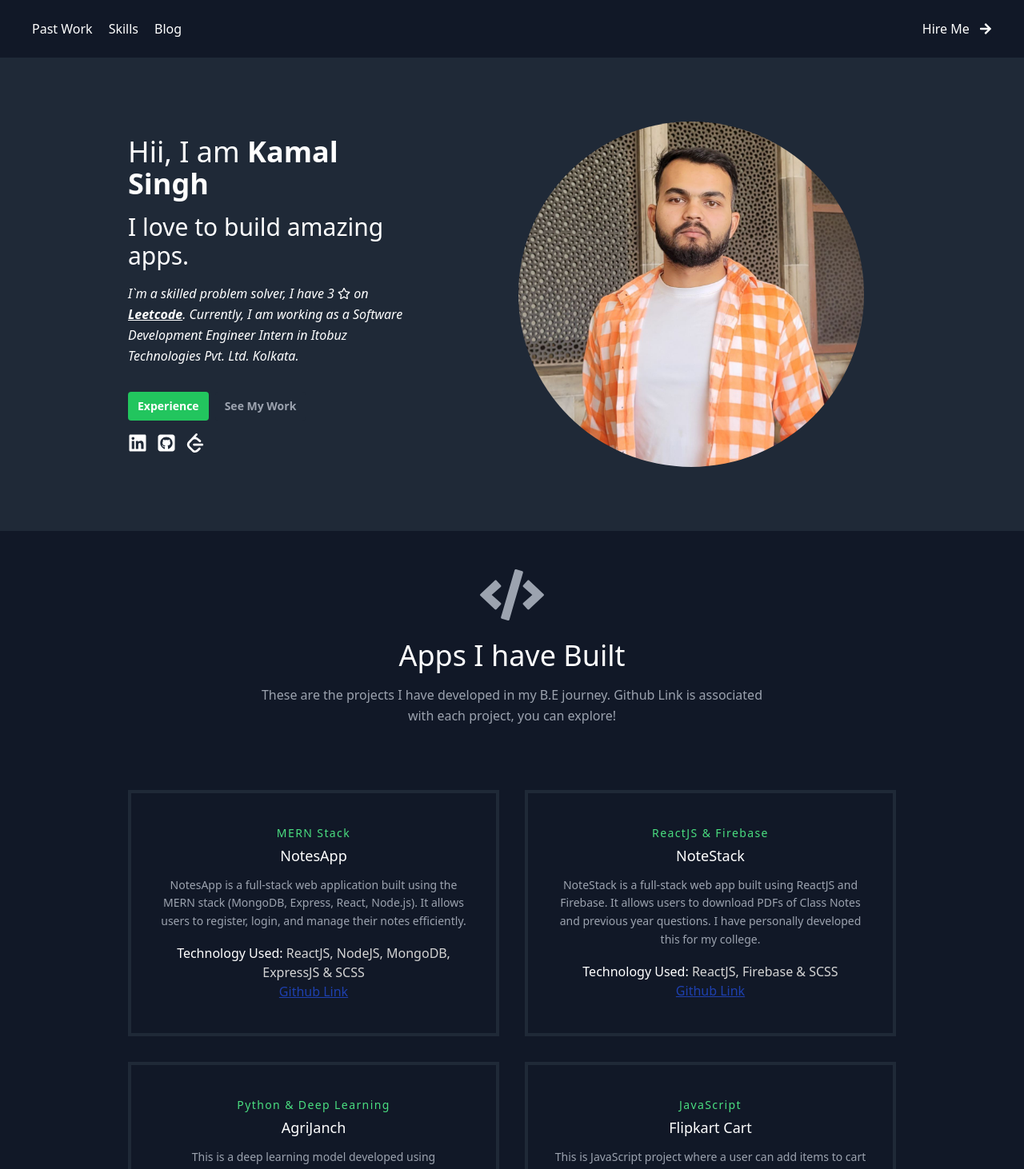
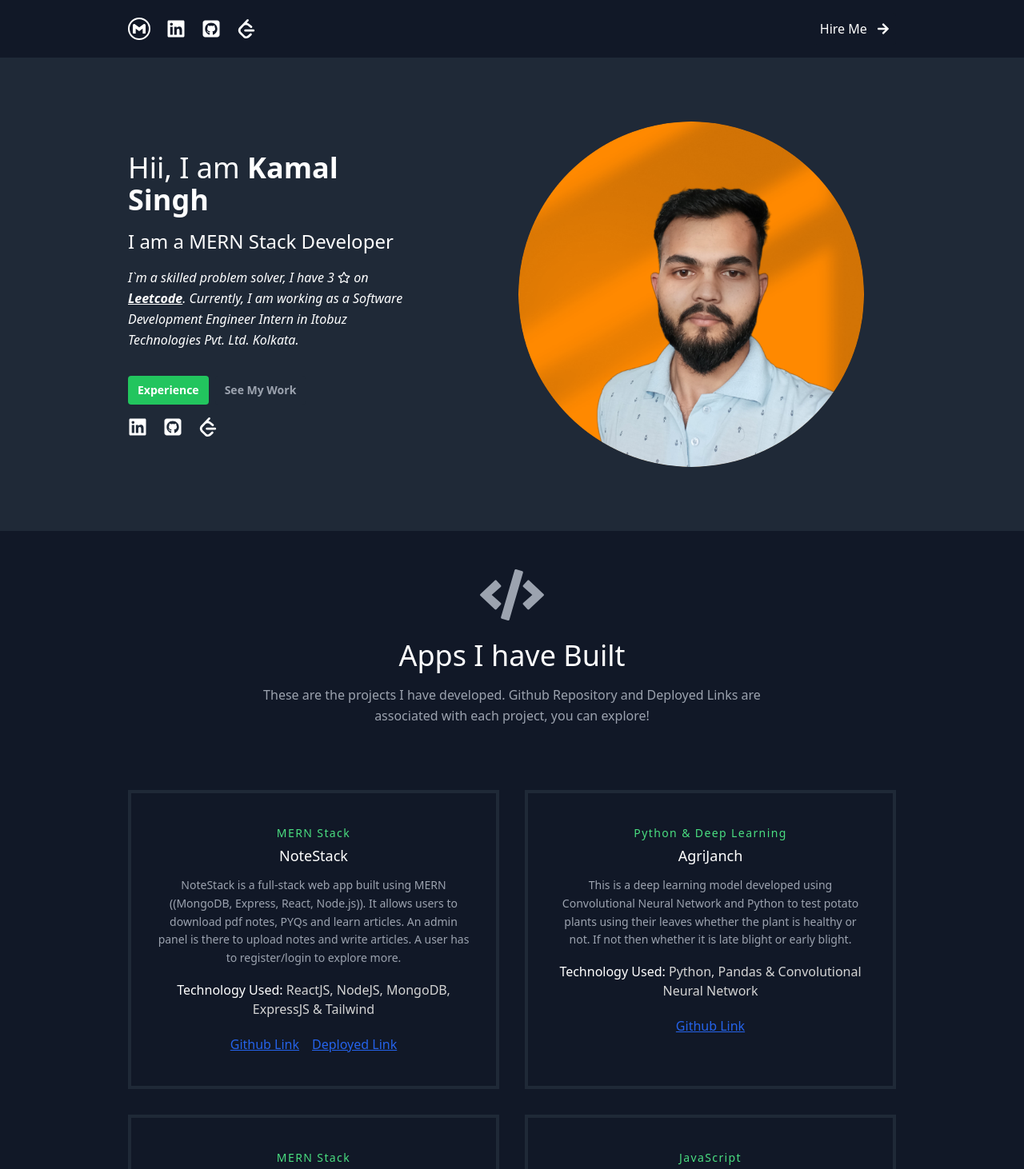
Before and after one commit to kamal-singh819/my-portfolio, a React (Vite) app: page / in a window 1280 px wide. Shown: the top 1462 px of the page at 80% size. Built offline with nearby package versions, Linux system fonts and the light colour scheme.

Commit message:
profile photo updated, notestack updated

```diff
--- a/src/components/About.jsx
+++ b/src/components/About.jsx
@@ -1,4 +1,4 @@
-import myPhoto from '../assets/profile.jpg';
+import myPhoto from '../assets/profile2.png';
 import { FaRegStar } from "react-icons/fa";
 import SocialMedia from './SocialMedia';
 import { leetcodeURL } from '../data';
@@ -6,11 +6,11 @@
 const About = () => {
   return (
     <section id="about" className='bg-gray-800'>
-      <div className="container mx-auto flex px-2 sm:px-10 xl:px-40 py-10 md:flex-row flex-col items-center ">
+      <div className="container mx-auto flex px-2 sm:px-10 xl:px-40 py-10 md:flex-row flex-col-reverse items-center ">
         <div className=" lg:flex-grow md:w-1/2 lg:pr-24 md:pr-16 flex flex-col md:items-start md:text-left mb-16 md:mb-0 items-center text-center" data-aos="fade-up">
           <div className="">
             <h1 className='title-font sm:text-4xl text-3xl mb-4 font-medium text-white'>Hii, I am <span className='font-bold'> Kamal Singh </span> </h1>
-            <p className='title-font sm:text-3xl text-2xl mb-4 font-medium text-white'>I love to build amazing apps. </p>
+            <p className='title-font text-2xl mb-4 font-medium text-white'>I am a MERN Stack Developer </p>
           </div>
           <p className="mb-8 leading-relaxed text-white italic">
             I`m a skilled problem solver, I have 3 <FaRegStar className='text-white inline-flex mb-1' /> on <a className='font-bold underline' href={leetcodeURL}> Leetcode</a>. Currently, I am working as a Software Development Engineer Intern in Itobuz Technologies Pvt. Ltd. Kolkata.
--- a/src/components/Navbar.jsx
+++ b/src/components/Navbar.jsx
@@ -1,17 +1,18 @@
 import { FaArrowRight } from "react-icons/fa";
+import { SiGmail } from "react-icons/si";
 import { resumeURL } from "../data";
+import SocialMedia from "./SocialMedia";
 
 const Navbar = () => {
   return (
-    <header className="bg-gray-900 md:sticky top-0 z-10">
-      <div className="container flex flex-row items-center justify-between px-3 sm:px-10 py-6">
+    <header className="bg-gray-900 md:sticky top-0 left-0 right-0 z-10">
+      <div className="flex items-center justify-between px-3 sm:px-10 xl:px-[10rem] py-4">
         <nav className="flex items-center justify-center gap-5">
-          <a href="#projects" className=" text-white"> Past Work </a>
-          <a href="#skills" className=" text-white"> Skills </a>
-          <a href="#blog" className="hidden sm:block text-white"> Blog </a>
+          <a href="mailto:singh540kamal@gmail.com" target="_blank" className="border-2 border-white rounded-full p-1"> <SiGmail className="text-white" /> </a>
+          <SocialMedia />
         </nav>
         <div className="flex items-center gap-3">
-            <a href={resumeURL} target="_blank" className="text-white bg-gray-900 border-0 focus:outline-none hover:bg-gray-700 rounded"> Hire Me <FaArrowRight className="inline-flex text-white ml-2 mb-1"/> </a>
+          <a href={resumeURL} target="_blank" className="text-white bg-gray-900 border-0 focus:outline-none hover:bg-gray-700 p-2 rounded"> Hire Me <FaArrowRight className="inline-flex text-white ml-2 mb-1" /> </a>
         </div>
       </div>
     </header>
--- a/src/components/Projects.jsx
+++ b/src/components/Projects.jsx
@@ -6,12 +6,12 @@
     <section id="projects" className="text-gray-400 bg-gray-900 body-font z-0">
       <div className="container px-5 py-10 mx-auto text-center lg:px-10 xl:px-40">
         <div className="flex flex-col w-full mb-20">
-          <FaCode className="mx-auto inline-block w-[2rem] md:w-[5rem] h-[2rem] md:h-[5rem] mb-4"  />
+          <FaCode className="mx-auto inline-block w-[2rem] md:w-[5rem] h-[2rem] md:h-[5rem] mb-4" />
           <h1 className="sm:text-4xl text-3xl font-medium title-font mb-4 text-white">
             Apps I have Built
           </h1>
           <p className="lg:w-2/3 mx-auto leading-relaxed text-base">
-            These are the projects I have developed in my B.E journey. Github Link is associated with each project, you can explore!
+            These are the projects I have developed. Github Repository and Deployed Links are associated with each project, you can explore!
           </p>
         </div>
         <div className="grid grid-cols-1 md:grid-cols-2 gap-4 lg:gap-8">
@@ -25,8 +25,11 @@
               </h1>
               <p className="leading-relaxed mb-4 text-sm">{project.description}</p>
               <p className="text-white text-md">Technology Used: <span className="text-neutral-300"> {project.technologyUsed}</span></p>
-              <a href={project.link} target="_blank" className=" underline text-blue-800">Github Link</a>
-             </div>
+              <div className="flex justify-center gap-4 mt-5">
+                <a href={project.link} target="_blank" className=" underline text-blue-600">Github Link</a>
+                {project.deployedLink && <a href={project.deployedLink} target="_blank" className=" underline text-blue-600">Deployed Link</a>}
+              </div>
+            </div>
           ))}
         </div>
       </div>
--- a/src/components/Skills.jsx
+++ b/src/components/Skills.jsx
@@ -10,19 +10,19 @@
             Skills &amp; Technologies
           </h1>
           <p className="text-base leading-relaxed xl:w-2/4 lg:w-3/4 mx-auto text-neutral-400">
-            I have aquired these skills through Internship and projects throughout my B.E journey.
+            I have aquired these skills through Internship and projects.
           </p>
         </div>
         <div className="grid grid-cols-1 sm:grid-cols-2 md:grid-cols-3 xl:grid-cols-4 gap-3 md:gap-6">
           {skills.map((skill) => (
-              <div key={skill.name} className="relative bg-gray-800 col-span-1 rounded px-2 pb-1 pt-8" data-aos="fade-up">
-                <p className="absolute top-0 text-white">{skill.name}</p>
-                <p className="absolute top-0 text-white" style={{left: `${skill.level - 10}%`}} >{skill.level}%</p>
-                <div className="w-[100%] bg-neutral-500 rounded-md flex">
-                  <span className={`inline-block bg-green-700 h-[1rem] rounded-md`} style={{width: `${skill.level}%`}}></span>
-                  <span className={`inline-block flex-1  h-[1rem]`}></span>
-                </div>
+            <div key={skill.name} className="relative bg-gray-800 col-span-1 rounded px-2 pb-1 pt-8" data-aos="fade-up">
+              <p className="absolute top-0 text-white">{skill.name}</p>
+              <p className="absolute top-0 text-white" style={{ left: `${skill.level - 10}%` }} >{skill.level}%</p>
+              <div className="w-[100%] bg-neutral-500 rounded-md flex">
+                <span className={`inline-block bg-green-700 h-[1rem] rounded-md`} style={{ width: `${skill.level}%` }}></span>
+                <span className={`inline-block flex-1  h-[1rem]`}></span>
               </div>
+            </div>
           ))}
         </div>
       </div>
--- a/src/components/SocialMedia.jsx
+++ b/src/components/SocialMedia.jsx
@@ -1,12 +1,12 @@
 import { FaLinkedin } from "react-icons/fa6";
 import { FaSquareGithub } from "react-icons/fa6";
 import { SiLeetcode } from "react-icons/si";
-import {linkedInURL, githubURL, leetcodeURL} from "../data";
+import { linkedInURL, githubURL, leetcodeURL } from "../data";
 const SocialMedia = () => {
-    return (<div className='flex gap-3'>
-                <a href={linkedInURL} target='_blank'><FaLinkedin className='text-white text-[1.5rem] ' /> </a>
-                <a href={githubURL} target='_blank'><FaSquareGithub className='text-white text-[1.5rem]' /> </a>
-                <a href={leetcodeURL} target='_blank'><SiLeetcode className='text-white text-[1.5rem]' /> </a>
-            </div>);
+    return (<div className='flex gap-5'>
+        <a href={linkedInURL} target='_blank'><FaLinkedin className='text-white text-[1.5rem] ' /> </a>
+        <a href={githubURL} target='_blank'><FaSquareGithub className='text-white text-[1.5rem]' /> </a>
+        <a href={leetcodeURL} target='_blank'><SiLeetcode className='text-white text-[1.5rem]' /> </a>
+    </div>);
 }
 export default SocialMedia;
--- a/src/data.js
+++ b/src/data.js
@@ -1,19 +1,12 @@
 export const projects = [
     {
-        title: "NotesApp",
+        title: "NoteStack",
         subtitle: "MERN Stack",
         description:
-            "NotesApp is a full-stack web application built using the MERN stack (MongoDB, Express, React, Node.js). It allows users to register, login, and manage their notes efficiently.",
-        link: "https://github.com/kamal-singh819/notes-app",
-        technologyUsed: "ReactJS, NodeJS, MongoDB, ExpressJS & SCSS"
-    },
-    {
-        title: "NoteStack",
-        subtitle: "ReactJS & Firebase",
-        description:
-            "NoteStack is a full-stack web app built using ReactJS and Firebase. It allows users to download PDFs of Class Notes and previous year questions. I have personally developed this for my college.",
-        link: "https://github.com/kamal-singh819/NoteStack-Web-App",
-        technologyUsed: "ReactJS, Firebase & SCSS"
+            "NoteStack is a full-stack web app built using MERN ((MongoDB, Express, React, Node.js)). It allows users to download pdf notes, PYQs and learn articles. An admin panel is there to upload notes and write articles. A user has to register/login to explore more.",
+        link: "https://github.com/kamal-singh819/notestack-new",
+        deployedLink: "https://notestack-app.vercel.app/",
+        technologyUsed: "ReactJS, NodeJS, MongoDB, ExpressJS & Tailwind"
     },
     {
         title: "AgriJanch",
@@ -24,31 +17,40 @@
         technologyUsed: "Python, Pandas & Convolutional Neural Network"
     },
     {
+        title: "TodoApp",
+        subtitle: "MERN Stack",
+        description:
+            "TodoApp is a full-stack web application built using the MERN stack (MongoDB, Express, React, Node.js). It allows users to register, login, and manage their tasks efficiently. User can add, delete & update any task",
+        link: "https://github.com/kamal-singh819/notes-app",
+        technologyUsed: "ReactJS, NodeJS, MongoDB, ExpressJS & SCSS"
+    },
+    {
         title: "Flipkart Cart",
         subtitle: "JavaScript",
         description:
             "This is JavaScript project where a user can add items to cart and manage them. User can delete from the cart, add to cart, check the total amount of the items added in cart. Realtime update in no. of items and total amount in cart.",
         link: "https://github.com/kamal-singh819/flipkart-cart",
+        deployedLink: "https://kamal-singh819.github.io/flipkart-cart/",
         technologyUsed: "HTML, SCSS, BootStrap & JavaScript"
     },
 ];
 
 export const skills = [
-    { name: "JavaScript", level: 90 },
-    { name: "ReactJS", level: 70 },
+    { name: "JavaScript", level: 70 },
+    { name: "ReactJS", level: 60 },
     { name: "Tailwind css", level: 70 },
-    { name: "NodeJS", level: 75 },
-    { name: "ExpressJS", level: 75 },
-    { name: "MongoDB", level: 75 },
-    { name: "OOPs", level: 80 },
+    { name: "NodeJS", level: 60 },
+    { name: "ExpressJS", level: 60 },
+    { name: "MongoDB", level: 65 },
+    { name: "OOPs", level: 70 },
     { name: "Java", level: 70 },
     { name: "C", level: 60 },
-    { name: "C++", level: 90 },
+    { name: "C++", level: 80 },
     { name: "Python", level: 60 },
     { name: "HTML", level: 90 },
     { name: "CSS", level: 90 },
     { name: "Git & Github", level: 75 },
-    { name: "SQL", level: 80 },
+    { name: "SQL", level: 70 },
 ];
 
 export const experience = [
@@ -78,4 +80,4 @@
 export const githubURL = "https://github.com/kamal-singh819";
 export const linkedInURL = "https://www.linkedin.com/in/kamalsinghofficial/";
 export const leetcodeURL = "https://leetcode.com/TheKing45/";
-export const resumeURL = "https://drive.google.com/file/d/1Q1RX1I-UVKDJx9bMGgW1TYpggyiXDwNe/view?usp=drivesdk";
+export const resumeURL = "https://drive.google.com/file/d/1YEsKkXNR4cNPqlgLwIQd9wKbUG7W0eAK/view?usp=sharing";
```
Also changed, not shown: src/assets/profile2.png (added).
